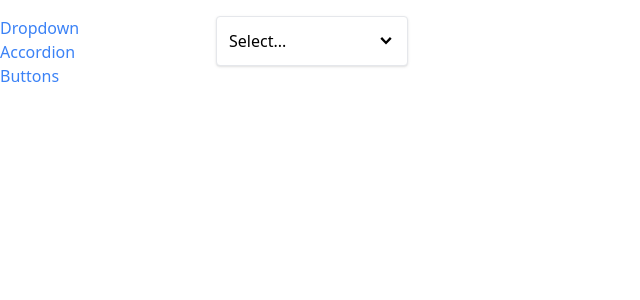
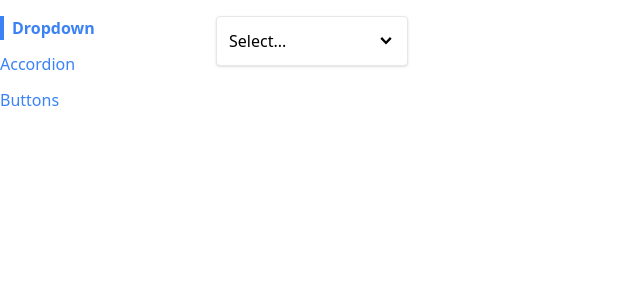
Before and after one commit to Aman07a/react-comps, a React (Create React App) app: page / in a window 1280 px wide. Shown: the top 300 px of the page, without its empty margins (0-640 px from the left). Built offline with nearby package versions, Linux system fonts and the light colour scheme.

Commit message:
Highlighting the Active Link

```diff
--- a/src/components/Link.js
+++ b/src/components/Link.js
@@ -1,10 +1,14 @@
 import classNames from "classnames";
 import useNavigation from "../hooks/use-navigation";
 
-function Link({ to, children }) {
-  const { navigate } = useNavigation();
+function Link({ to, children, className, activeClassName }) {
+  const { navigate, currentPath } = useNavigation();
 
-  const classes = classNames("text-blue-500");
+  const classes = classNames(
+    "text-blue-500",
+    className,
+    currentPath === to && activeClassName
+  );
 
   const handleClick = (event) => {
     if (event.metaKey || event.ctrlKey) {
```
